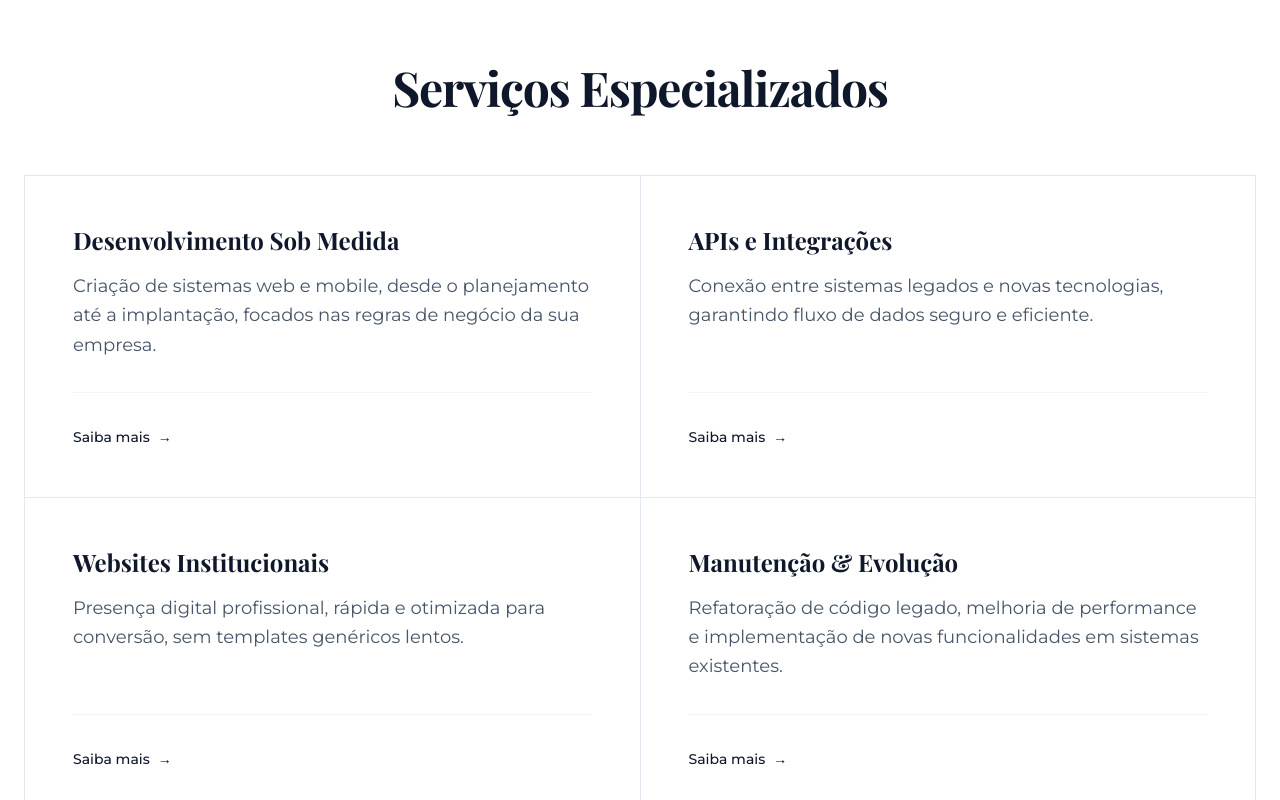
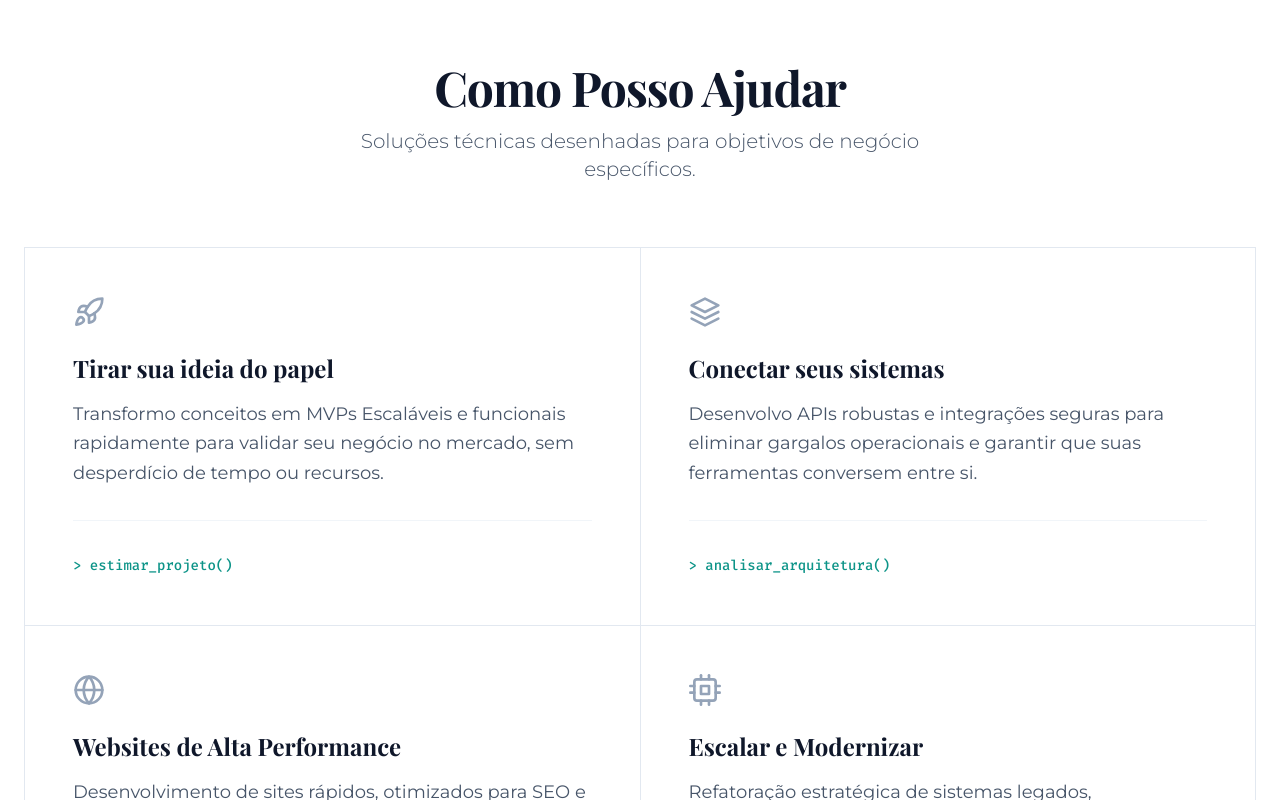
Before and after one commit to gabrielttavares/landing-page, a React (Vite) app: page / in a window 1280 px wide. Shown: the part 1140-1940 px from the top of the page. Built offline with nearby package versions, Linux system fonts and the light colour scheme.

Commit message:
Add new icons and update Services section: introduce RocketIcon, LayersIcon, GlobeIcon, and CpuIcon; enhance layout and content with new titles and descriptions for services, including updated subtitle and CTA links.

```diff
--- a/src/components/icons/Icons.tsx
+++ b/src/components/icons/Icons.tsx
@@ -32,3 +32,43 @@ export const CheckIcon = () => (
         <polyline points="20 6 9 17 4 12"></polyline>
     </svg>
 );
+
+export const RocketIcon = () => (
+    <svg xmlns="http://www.w3.org/2000/svg" width="32" height="32" viewBox="0 0 24 24" fill="none" stroke="currentColor" strokeWidth="2" strokeLinecap="round" strokeLinejoin="round">
+        <path d="M4.5 16.5c-1.5 1.26-2 5-2 5s3.74-.5 5-2c.71-.84.7-2.13-.09-2.91a2.18 2.18 0 0 0-2.91-.09z"></path>
+        <path d="M12 15l-3-3a22 22 0 0 1 2-3.95A12.88 12.88 0 0 1 22 2c0 2.72-.78 7.5-6 11a22.35 22.35 0 0 1-4 2z"></path>
+        <path d="M9 12H4s.55-3.03 2-4c1.62-1.08 5 0 5 0"></path>
+        <path d="M12 15v5s3.03-.55 4-2c1.08-1.62 0-5 0-5"></path>
+    </svg>
+);
+
+export const LayersIcon = () => (
+    <svg xmlns="http://www.w3.org/2000/svg" width="32" height="32" viewBox="0 0 24 24" fill="none" stroke="currentColor" strokeWidth="2" strokeLinecap="round" strokeLinejoin="round">
+        <polygon points="12 2 2 7 12 12 22 7 12 2"></polygon>
+        <polyline points="2 17 12 22 22 17"></polyline>
+        <polyline points="2 12 12 17 22 12"></polyline>
+    </svg>
+);
+
+export const GlobeIcon = () => (
+    <svg xmlns="http://www.w3.org/2000/svg" width="32" height="32" viewBox="0 0 24 24" fill="none" stroke="currentColor" strokeWidth="2" strokeLinecap="round" strokeLinejoin="round">
+        <circle cx="12" cy="12" r="10"></circle>
+        <line x1="2" y1="12" x2="22" y2="12"></line>
+        <path d="M12 2a15.3 15.3 0 0 1 4 10 15.3 15.3 0 0 1-4 10 15.3 15.3 0 0 1-4-10 15.3 15.3 0 0 1 4-10z"></path>
+    </svg>
+);
+
+export const CpuIcon = () => (
+    <svg xmlns="http://www.w3.org/2000/svg" width="32" height="32" viewBox="0 0 24 24" fill="none" stroke="currentColor" strokeWidth="2" strokeLinecap="round" strokeLinejoin="round">
+        <rect x="4" y="4" width="16" height="16" rx="2" ry="2"></rect>
+        <rect x="9" y="9" width="6" height="6"></rect>
+        <line x1="9" y1="1" x2="9" y2="4"></line>
+        <line x1="15" y1="1" x2="15" y2="4"></line>
+        <line x1="9" y1="20" x2="9" y2="23"></line>
+        <line x1="15" y1="20" x2="15" y2="23"></line>
+        <line x1="20" y1="9" x2="23" y2="9"></line>
+        <line x1="20" y1="14" x2="23" y2="14"></line>
+        <line x1="1" y1="9" x2="4" y2="9"></line>
+        <line x1="1" y1="14" x2="4" y2="14"></line>
+    </svg>
+);
--- a/src/components/sections/Services.tsx
+++ b/src/components/sections/Services.tsx
@@ -2,9 +2,20 @@ import React from 'react';
 import { motion } from 'framer-motion';
 import { content } from '../../data/content';
 import { fadeInUp, staggerContainer } from '../../utils/animations';
+import { RocketIcon, LayersIcon, GlobeIcon, CpuIcon } from '../icons/Icons';
 
 export default function Services() {
     const { services } = content;
+
+    const getIcon = (index: number) => {
+        switch(index) {
+            case 0: return <RocketIcon />;
+            case 1: return <LayersIcon />;
+            case 2: return <GlobeIcon />;
+            case 3: return <CpuIcon />;
+            default: return null;
+        }
+    };
 
     return (
         <section className="px-6 py-24 max-w-7xl mx-auto">
@@ -14,17 +25,23 @@ export default function Services() {
                 viewport={{ once: true }}
                 variants={staggerContainer}
             >
-                <motion.h2 variants={fadeInUp} className="text-4xl md:text-5xl font-bold text-slate-900 mb-16 text-center font-serif tracking-tight">
-                    {services.title}
-                </motion.h2>
+                <div className="text-center mb-16">
+                    <motion.h2 variants={fadeInUp} className="text-4xl md:text-5xl font-bold text-slate-900 mb-4 font-serif tracking-tight">
+                        {services.title}
+                    </motion.h2>
+                    <motion.p variants={fadeInUp} className="text-xl text-slate-600 font-light max-w-2xl mx-auto">
+                        {services.subtitle}
+                    </motion.p>
+                </div>
 
                 {/* Technical Grid / Bento Layout */}
                 <div className="grid grid-cols-1 md:grid-cols-2 gap-px bg-slate-200 border border-slate-200">
                     {services.items.map((item, index) => (
-                        <motion.div
+                        <motion.a
+                            href="#contato"
                             key={index}
                             variants={fadeInUp}
-                            className="relative bg-white p-8 md:p-12 hover:bg-slate-50 transition-colors duration-300 group"
+                            className="relative bg-white p-8 md:p-12 hover:bg-slate-50 transition-colors duration-300 group block h-full"
                         >
                             {/* Tech Corner Accent */}
                             <div className="absolute top-0 left-0 w-full h-full pointer-events-none">
@@ -35,6 +52,9 @@ export default function Services() {
 
                             <div className="flex flex-col h-full justify-between">
                                 <div>
+                                    <div className="mb-6 text-slate-400 group-hover:text-teal-600 transition-colors">
+                                        {getIcon(index)}
+                                    </div>
                                     <h3 className="text-2xl font-semibold text-slate-900 mb-4 font-serif">
                                         {item.title}
                                     </h3>
@@ -43,12 +63,12 @@ export default function Services() {
                                     </p>
                                 </div>
                                 <div className="mt-8 pt-8 border-t border-slate-100">
-                                    <span className="inline-flex items-center text-sm font-medium text-slate-900 group-hover:translate-x-2 transition-transform duration-300">
-                                        Saiba mais <span className="ml-2">→</span>
+                                    <span className="inline-flex items-center text-sm font-medium text-slate-900 group-hover:translate-x-2 transition-transform duration-300 font-mono text-teal-600 group-hover:text-teal-700">
+                                        &gt; {item.cta}()
                                     </span>
                                 </div>
                             </div>
-                        </motion.div>
+                        </motion.a>
                     ))}
                 </div>
             </motion.div>
--- a/src/data/content.ts
+++ b/src/data/content.ts
@@ -12,23 +12,28 @@ export const content = {
         image: import.meta.env.BASE_URL + "foto-perfil.jpg"
     },
     services: {
-        title: "Serviços Especializados",
+        title: "Como Posso Ajudar",
+        subtitle: "Soluções técnicas desenhadas para objetivos de negócio específicos.",
         items: [
             {
-                title: "Desenvolvimento Sob Medida",
-                description: "Criação de sistemas web e mobile, desde o planejamento até a implantação, focados nas regras de negócio da sua empresa."
+                title: "Tirar sua ideia do papel",
+                description: "Transformo conceitos em MVPs Escaláveis e funcionais rapidamente para validar seu negócio no mercado, sem desperdício de tempo ou recursos.",
+                cta: "estimar_projeto"
             },
             {
-                title: "APIs e Integrações",
-                description: "Conexão entre sistemas legados e novas tecnologias, garantindo fluxo de dados seguro e eficiente."
+                title: "Conectar seus sistemas",
+                description: "Desenvolvo APIs robustas e integrações seguras para eliminar gargalos operacionais e garantir que suas ferramentas conversem entre si.",
+                cta: "analisar_arquitetura"
             },
             {
-                title: "Websites Institucionais",
-                description: "Presença digital profissional, rápida e otimizada para conversão, sem templates genéricos lentos."
+                title: "Websites de Alta Performance",
+                description: "Desenvolvimento de sites rápidos, otimizados para SEO e focados em conversão, utilizando as melhores práticas de engenharia web.",
+                cta: "construir_site"
             },
             {
-                title: "Manutenção & Evolução",
-                description: "Refatoração de código legado, melhoria de performance e implementação de novas funcionalidades em sistemas existentes."
+                title: "Escalar e Modernizar",
+                description: "Refatoração estratégica de sistemas legados, melhorando performance e reduzindo custos de manutenção a longo prazo.",
+                cta: "modernizar_legado"
             }
         ]
     },
```
